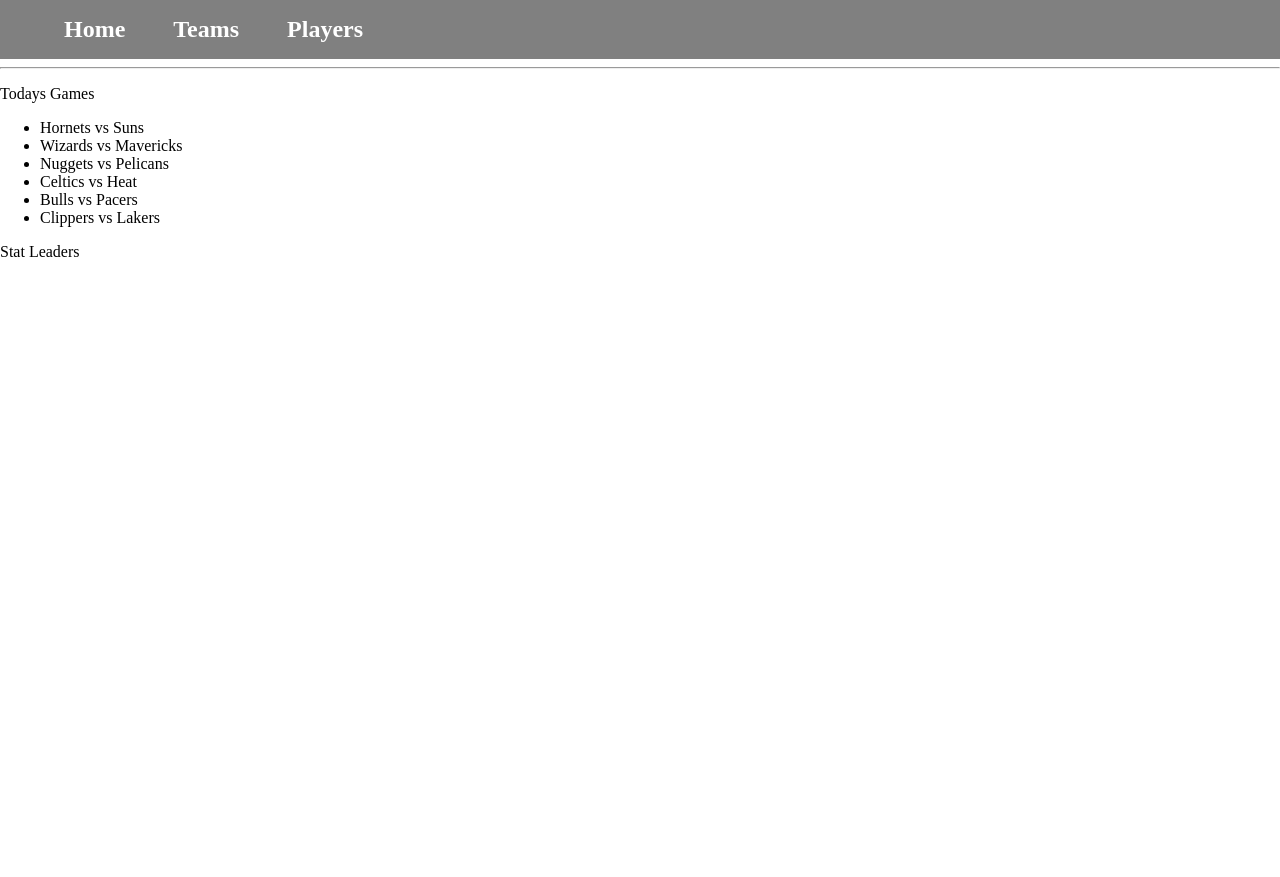
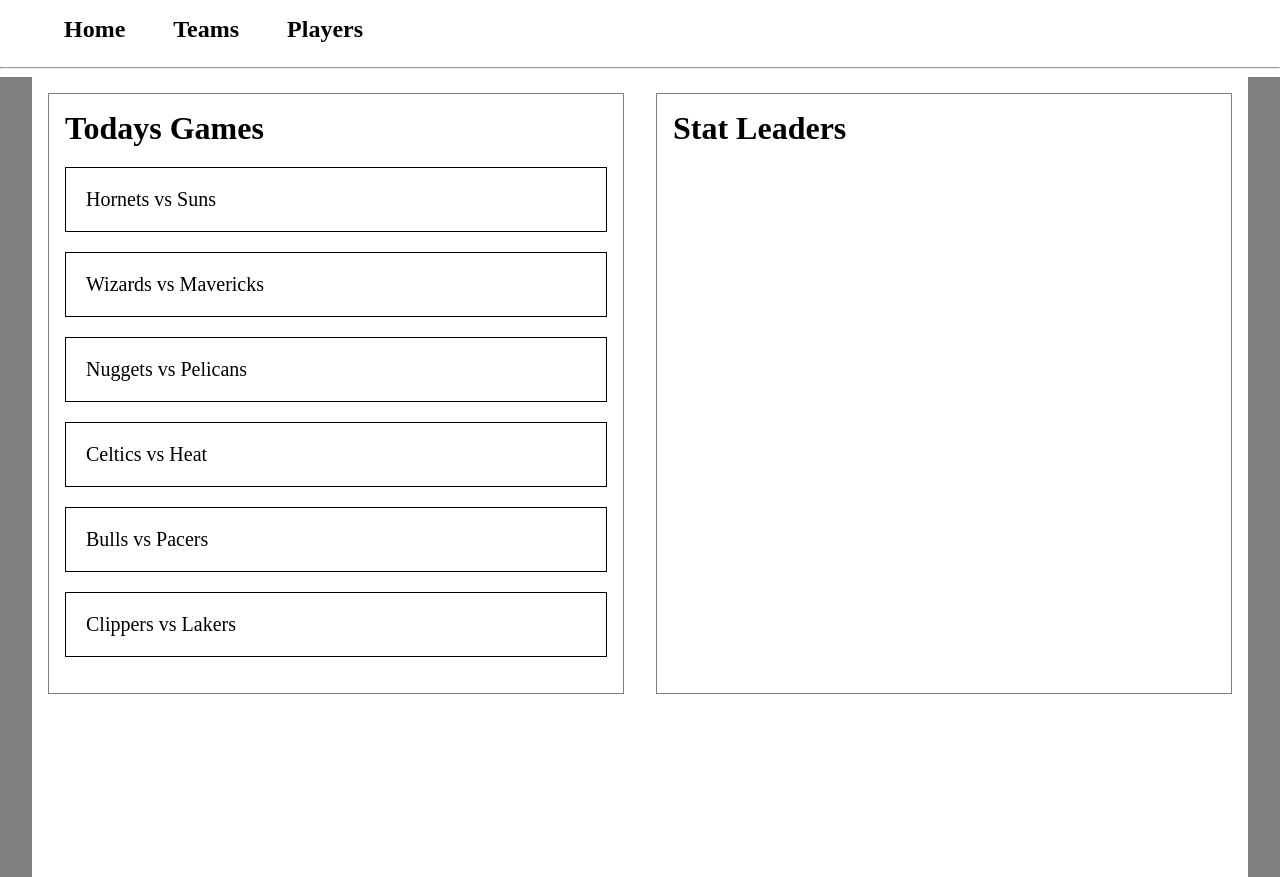
Before and after one commit to jacobrodowick/Web-Dashbaord-Practice, a plain HTML site: page index.html in a window 1280 px wide. Before the commit the page ends 800 px from the top, so only its background shows below. Drawn offline with Linux system fonts and the light colour scheme.

Commit message:
added some generic CSS classes that resemble Bootstrap classes,Added basic formatting on Todays Games

```diff
--- a/base.css
+++ b/base.css
@@ -5,10 +5,11 @@
 html, body {
 	margin: 0;
 	padding: 0;
+	height: 100%;
 }
 
 .header-nav {
-	background-color:  grey;
+	background-color:  white;
 }
 
 .header-nav-ul {
@@ -30,5 +31,70 @@ html, body {
 
 .header-nav-ul a {
 	text-decoration: none;
-	color: white;
+	color: black;
 }
+
+.main {
+	height: 100%;
+	background-color: grey;
+}
+
+.gutter {
+	margin-left: 2em;
+	margin-right: 2em;
+	height: 100%;
+	background-color: white;
+}
+
+.main-section {
+	width: 100%;
+	display: flex;
+	justify-content: center;
+}
+
+.games-section {
+	padding: 1em;
+	margin: 1em;
+	width: 50%;
+	border: 1px solid grey;
+}
+
+.games-list {
+	list-style: none;
+	padding-left: 0;
+}
+
+.games-list > li {
+	padding: 1em 1em;
+	margin: 1em 0;
+	font-size: 20px;
+	border: 1px black solid;
+}
+
+.stats-section {
+	padding: 1em;
+	margin: 1em;
+	width: 50%;
+	border: 1px solid grey;
+}
+
+
+
+
+
+
+
+
+/*Generic Classes*/
+.fw-bold {
+	font-weight: bold;
+}
+
+.fs-3 {
+	font-size: 2em;
+}
+
+.my-0 {
+	margin-top: 0;
+	margin-bottom: 0;
+}
```
